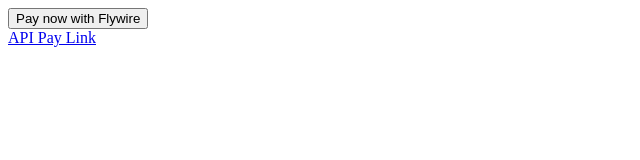
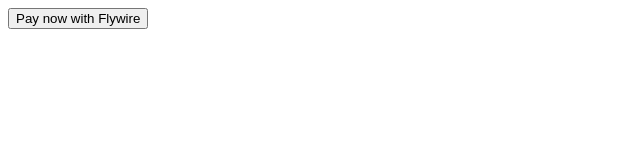
Before and after one commit to tai-flywire/tai-flywire.github.io, a plain HTML site: page index.html in a window 1280 px wide. Shown: the whole page, without its empty margins (0-640 px from the left). Drawn offline with nearby package versions, Linux system fonts and the light colour scheme.

Commit message:
Update index.html

```diff
--- a/index.html
+++ b/index.html
@@ -30,7 +30,7 @@
   <button id="payButton">
     Pay now with Flywire
   </button><br/>
-  <a href="javascript:void(0);" id="pay-link">API Pay Link</a>
+  <!--<a href="javascript:void(0);" id="pay-link">API Pay Link</a>-->
 
   <script>
     // Add an event listener
```
